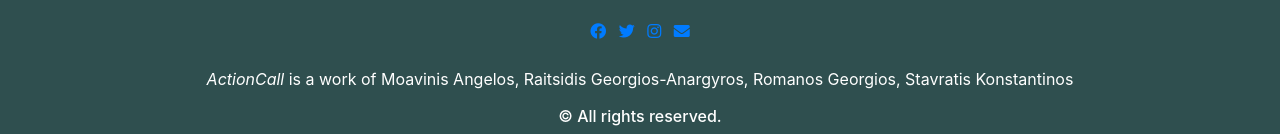
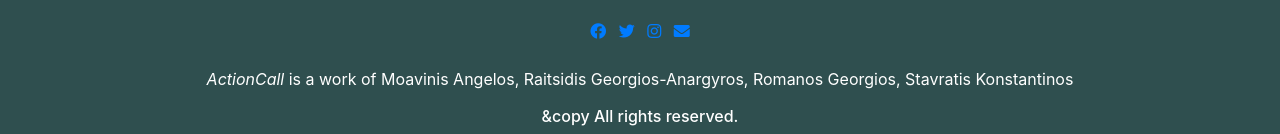
Before and after one commit to amoavinis/pspi2020, a PHP site: page /ActionCall/index.php in a window 1280 px wide. Shown: the part 666-800 px from the top of the page. Run offline with PHP 8.4, Linux system fonts and the light colour scheme.

Commit message:
small bugfixes

```diff
--- a/gen_elements.php
+++ b/gen_elements.php
@@ -2,8 +2,7 @@
 
 function header_gen() { ?>
     <!-- Required meta tags -->
-    <meta charset="utf-8">
-    <meta name="viewport" content="width=device-width, initial-scale=1, shrink-to-fit=no">
+    <meta charset="utf-8" http-equiv="Content-Type" name="viewport" content="text/html, width=device-width, initial-scale=1, shrink-to-fit=no">
 
     <!-- Bootstrap CSS -->
     <link rel="stylesheet" href="https://stackpath.bootstrapcdn.com/bootstrap/4.4.1/css/bootstrap.min.css"
@@ -81,14 +80,14 @@ function footer_gen() {
                     <li class=\"list-inline-item\"><a href=\"mailto:info.actioncall@gmail.com\" target=\"_blank\"><i class=\"fa fa-envelope\"></i></a></li>
                 </ul>
             </div>
-            </hr>
+
         </div>
         <div class=\"row\">
             <div class=\"col-xs-12 col-sm-12 col-md-12 mt-2 mt-sm-2 text-center text-white\">
                 <p><i>ActionCall</i> is a work of Moavinis Angelos, Raitsidis Georgios-Anargyros, Romanos Georgios, Stavratis Konstantinos</p>
-                <p class=\"h6\">&copy All rights reserved.</p>
+                <p class=\"h6\">&amp;copy All rights reserved.</p>
             </div>
-            </hr>
+
         </div>
     </div>
     </footer>";
```
